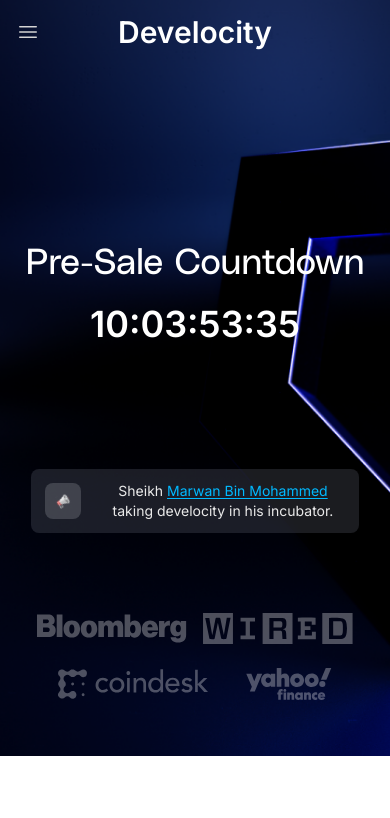
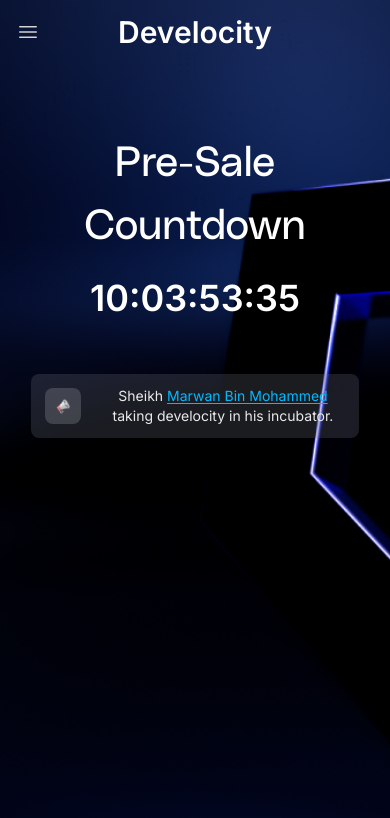
Before and after one commit to moussa32/develocity-finance, a React (Vite) app: page / in a window 390 px wide. Shown: the top 818 px of the page. Built offline with nearby package versions, Linux system fonts and the light colour scheme.

Commit message:
Add responsive header

```diff
--- a/src/modules/Homepage/Header.jsx
+++ b/src/modules/Homepage/Header.jsx
@@ -21,10 +21,10 @@ const Header = () => {
   return (
     <div className="relative header-bg bg-cover bg-center bg-no-repeat text-center overflow-hidden w-full md:bg-cover md:bg-right md:text-left md:h-[810px]">
       <SideMenu />
-      <div className="container mx-auto text-white mt-60 z-20 flex flex-col">
+      <div className="container mx-auto text-white mt-32 md:mt-60 z-20 flex flex-col">
         <div className="w-50 mx-auto flex flex-col justify-center z-20 md:h-[400px] lg:px-8 lg:ml-0 xl:w-[615px] xl:px-0">
           <div className="flex flex-col justify-center">
-            <h2 className="font-PolySans text-4xl mb-6 md:mb-0 sm:text-5xl md:text-6xl">
+            <h2 className="font-PolySans text-[42px] mb-6 md:mb-0 sm:text-5xl md:text-6xl">
               Pre-Sale Countdown
             </h2>
             <time className="font-semibold text-4xl text-center md:mt-[29px] sm:text-5xl md:text-7xl">
@@ -32,7 +32,7 @@ const Header = () => {
             </time>
           </div>
           <div className=" w-full flex justify-center md:justify-start">
-            <div className="px-3.5 mt-[125px] w-11/12 h-16 bg-gray-500 bg-opacity-25 rounded-lg flex items-center gap-3">
+            <div className="px-3.5 mt-[56px] md:mt-[125px] w-11/12 h-16 bg-gray-500 bg-opacity-25 rounded-lg flex items-center gap-3">
               <div className="flex items-center justify-center rounded-lg w-9 h-9 bg-gray-300 bg-opacity-20 basis-9 shrink-0">
                 <img
                   className="w-[18px] h-[18px] md:h-auto md:w-auto"
@@ -56,7 +56,7 @@ const Header = () => {
           </div>
         </div>
 
-        <div className="mt-20 mb-14 flex flex-wrap justify-evenly mx-auto px-4 gap-x-3 gap-y-6 md:my-14 md:mt-24 md:gap-10 lg:gap-y-0">
+        <div className="mt-[409px] md:mt-24  mb-14 flex justify-center md:flex-wrap md:justify-evenly mx-auto px-4 gap-x-11 md:gap-x-3 gap-y-6 md:my-14 md:gap-10 lg:gap-y-0">
           <img
             className="max-w-[150px] md:max-w-[100%] opacity-30 hover:opacity-80"
             src={`${BloombergIcon}`}
```
